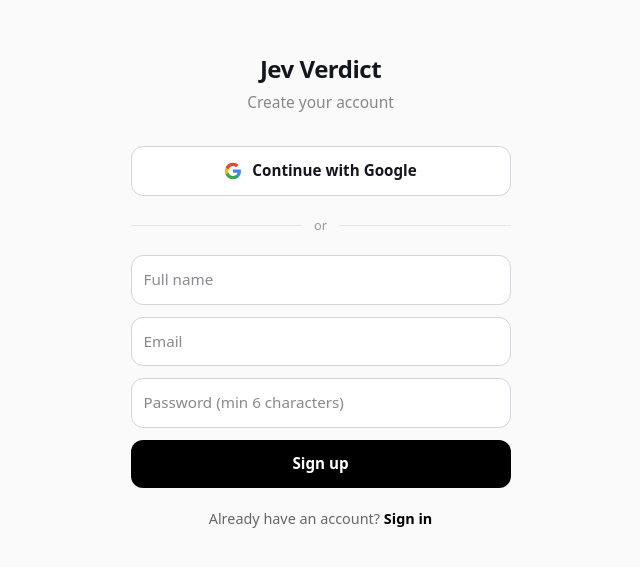
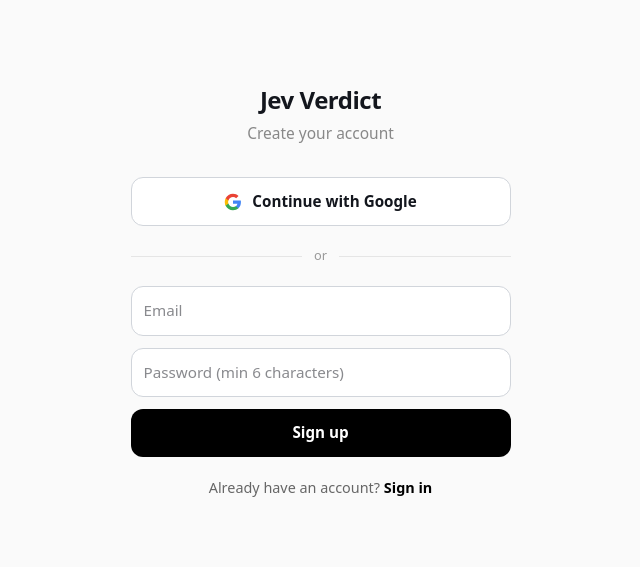
Before and after one commit to qiudingkai-crypto/jevai, a Next.js app: page /signup in a window 1280 px wide. Shown: the part 107-674 px from the top of the page, without its empty margins (312-952 px from the left). Built offline with nearby package versions, Linux system fonts and the light colour scheme; a web font is replaced by a local one.

Commit message:
feat: signup only requires email + password

```diff
--- a/app/api/auth/signup/route.ts
+++ b/app/api/auth/signup/route.ts
@@ -4,7 +4,6 @@ import bcrypt from "bcryptjs";
 import { z } from "zod";
 
 const signupSchema = z.object({
-  name: z.string().min(1).max(100),
   email: z.string().email(),
   password: z.string().min(6, "Password must be at least 6 characters"),
 });
@@ -20,12 +19,13 @@ export async function POST(req: Request) {
       );
     }
 
-    const { name, email, password } = parsed.data;
+    const { email, password } = parsed.data;
     const existing = await prisma.user.findUnique({ where: { email } });
     if (existing) {
       return NextResponse.json({ error: "Email already registered" }, { status: 409 });
     }
 
+    const name = email.split("@")[0];
     const passwordHash = await bcrypt.hash(password, 10);
     await prisma.user.create({
       data: { name, email, passwordHash },
--- a/app/signup/page.tsx
+++ b/app/signup/page.tsx
@@ -7,7 +7,6 @@ import { useRouter } from "next/navigation";
 
 export default function SignUpPage() {
   const router = useRouter();
-  const [name, setName] = useState("");
   const [email, setEmail] = useState("");
   const [password, setPassword] = useState("");
   const [error, setError] = useState("");
@@ -76,18 +75,7 @@ export default function SignUpPage() {
         </div>
 
         <form onSubmit={handleSubmit} style={{ display: "flex", flexDirection: "column", gap: 12 }}>
-          <input
-            type="text"
-            placeholder="Full name"
-            value={name}
-            onChange={(e) => setName(e.target.value)}
-            required
-            style={{
-              padding: "12px", borderRadius: 12, border: "1px solid #d1d5db", background: "#fff",
-              fontSize: "0.95rem", outline: "none",
-            }}
-          />
-          <input
+<input
             type="email"
             placeholder="Email"
             value={email}
```
